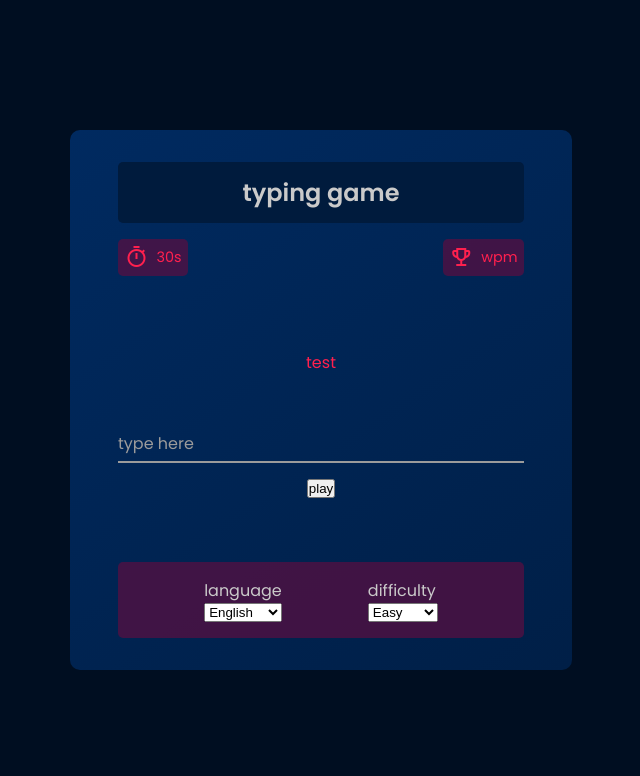
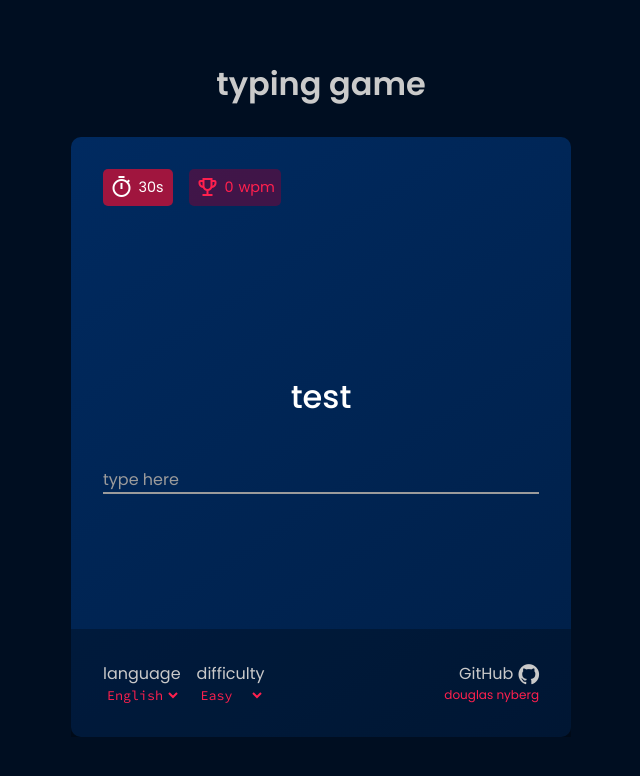
Before and after one commit to doggenyberg/type-game, a plain HTML site: page index.html in a window 1280 px wide. Shown: the whole page, without its empty margins (319-959 px from the left). Drawn offline with nearby package versions, Linux system fonts and the light colour scheme.

Commit message:
working on updateDifficulty

```diff
--- a/index.html
+++ b/index.html
@@ -7,33 +7,37 @@
         <link rel="stylesheet" href="./styles.css" type="text/css">
         <link rel="stylesheet"
             href="https://fonts.googleapis.com/css2?family=Material+Symbols+Outlined:opsz,wght,FILL,GRAD@24,400,0,0" />
+        <link rel="stylesheet"
+            href="https://cdnjs.cloudflare.com/ajax/libs/font-awesome/4.7.0/css/font-awesome.min.css">
     </head>
-    <body>
+    <body class="flex-c">
+        <h1>typing game</h1>
+
         <div class="wrapper flex-c">
-            <h1>typing game</h1>
             <div class="info flex-r">
-                <div class="time flex-r">
+                <div onclick="changeTimer()" class="time flex-r">
                     <span class="material-symbols-outlined">
                         timer
                     </span>
-                    <label id="timer">30</label>s
+                    <p id="timer">30</p>s
                 </div>
                 <div class="record flex-r">
                     <span class="material-symbols-outlined">
                         trophy
                     </span>
-                    <label id="record""></label>wpm
+                    <p id="record"">0</p>wpm
                 </div>
             </div>
             <div class="game-container flex-c form__group field">
-                <label for="inputField" class="word">test</label>
+                <label for="inputField" id="word">test</label>
                 <div class="form__group field">
-                    <input type="input" class="form__field" placeholder="type here"
-                        name="name" id='name' required />
-                    <label for="name" class="form__label">type here</label>
+                    <input type="input" class="form__field"
+                        placeholder="type here"
+                        id="input" />
+                    <label for="input" class="form__label">type here</label>
                 </div>
-                <button>play</button>
             </div>
+            <footer class="flex-r">
                 <div class="settings flex-r">
                     <div class="language-container flex-c">
                         <label for="language">language</label>
@@ -44,13 +48,23 @@
                     </div>
                     <div class="difficult-container flex-c">
                         <label for="difficulty">difficulty</label>
-                    <select id="difficulty">
-                        <option value="easy">Easy</option>
+                        <select onchange="updateDifficulty()" id="difficulty">
+                            <option value="Easy">Easy</option>
                             <option value="Medium">Medium</option>
                             <option value="Hard">Hard</option>
                         </select>
                     </div>
                 </div>
+                <div class="credit flex-c">
+                    <div class="github">
+                        <span>GitHub</span><i class="fa fa-github"
+                            style="font-size:24px" id="github"></i>
+                    </div>
+                    <a href="https://github.com/doggenyberg" target="_blank">douglas nyberg</a>
+                </div>
+            </footer>
+            <dialog></dialog>
         </div>
     </body>
+    <script defer src="./script.js"></script>
 </html>
--- a/script.js
+++ b/script.js
@@ -0,0 +1,43 @@
+const word = document.getElementById("word");
+const inputField = document.getElementById("input");
+const difficultyElement = document.getElementById("difficulty");
+const languageElement = document.getElementById("language");
+const timerElement = document.getElementById("timer");
+
+let timer = 30000;
+let record = 0;
+let language = languageElement.value;
+let difficulty = difficultyElement.value;
+console.log(difficulty)
+
+const changeTimer = () => {
+    const currentTimeValue = timerElement.innerHTML;
+  if (currentTimeValue === "30") {
+    timer = 60000;
+    timerElement.innerHTML = "60";
+  }
+  if (currentTimeValue === "60") {
+    timer = 10000;
+    timerElement.innerHTML = "10";
+  }
+  if (currentTimeValue == "10") {
+    timer = 30000;
+    timerElement.innerHTML = "30";
+  }
+};
+
+const updateDifficulty = () => {
+    asdas
+
+    if (difficultyElement.innerHTML == "Easy") {
+        difficulty = "easy";
+        console.log("here")
+    }
+    if (difficultyElement.innerHTML == "Medium") {
+        difficulty = "medium";
+    }
+    if (difficultyElement.innerHTML == "Hard") {
+        difficulty = "hard";
+    }
+    console.log(difficulty);
+}
--- a/styles.css
+++ b/styles.css
@@ -1,4 +1,5 @@
 @import url("https://fonts.googleapis.com/css2?family=Poppins:ital,wght@0,300;0,400;0,500;0,600;1,300;1,400&display=swap");
+@import url('https://fonts.googleapis.com/css2?family=Source+Code+Pro:ital,wght@0,200..900;1,200..900&display=swap');
 
 * {
   padding: 0;
@@ -11,22 +12,17 @@
   --color-bg2: #5d0e41b0;
   --color-accent: #a0153e;
   --color-text: #ff204e;
-
-  --primary: #11998e;
-  --secondary: #38ef7d;
-  --white: #fff;
   --gray: #9b9b9b;
 }
 
 .form__group {
   position: relative;
   padding: 15px 0 0;
-  margin-top: 10px;
   width: 100%;
 }
 
 .form__field {
-  font-family: inherit;
+  font-family: "Source Code Pro", monospace;
   width: 100%;
   border: 0;
   border-bottom: 2px solid var(--gray);
@@ -35,7 +31,6 @@
   color: var(--white);
   padding: 7px 0;
   background: transparent;
-
 }
 
 .form__field::placeholder {
@@ -60,7 +55,11 @@
 .form__field:focus {
   padding-bottom: 6px;
   border-width: 3px;
-  border-image: linear-gradient(to right, var(--color-accent), var(--color-text));
+  border-image: linear-gradient(
+    to right,
+    var(--color-accent),
+    var(--color-text)
+  );
   border-image-slice: 1;
 }
 
@@ -84,7 +83,7 @@
 }
 
 body {
-  min-height: 100vh;
+  height: 100vh;
   display: flex;
   align-items: center;
   justify-content: center;
@@ -105,10 +104,15 @@ body {
 }
 
 .wrapper {
-  min-width: 400px;
+  margin: 1rem;
+  width: 100%;
+  min-width: 320px;
+  max-width: 500px;
+  max-height: 600px;
+  flex-grow: 1;
+  flex-grow: 1;
   align-items: center;
-  justify-content: center;
-  padding: 2rem 3rem;
+  justify-content: space-between;
   border-radius: 10px;
   gap: 1rem;
   background: rgb(0, 31, 71);
@@ -131,24 +135,25 @@ body {
   filter: progid:DXImageTransform.Microsoft.gradient(startColorstr="#001f47",endColorstr="#002a60",GradientType=1);
 }
 
-.wrapper h1 {
+h1 {
   padding: 0.8rem;
-  width: 100%;
-  text-align: center;
-  background-color: #001b3d;
+  text-align: left;
   border-radius: 5px;
   color: #cacaca;
-  font-size: 1.5rem;
+  font-size: 2rem;
+  font-weight: 800;
 }
 
 .info {
+  padding: 2rem;
   width: 100%;
-  justify-content: space-between;
+  justify-content: flex-start;
+  gap: 1rem;
   font-size: 0.9rem;
 }
 
 .info span {
-  margin-right: 0.5rem;
+  margin-right: 5px;
 }
 
 .info .time,
@@ -157,36 +162,79 @@ body {
   background-color: var(--color-bg2);
   border-radius: 5px;
   align-items: center;
+  justify-content: flex-start;
+  user-select: none;
+}
+
+.info .time {
+  cursor: pointer;
+  background-color: var(--color-accent);
+  color: #fff;
+  min-width: 70px;
+}
+
+.info #record {
+  margin-right: 5px;
 }
 
 .game-container {
   width: 100%;
-  padding: 3rem 0;
+  padding: 4rem 2rem;
   align-items: center;
   gap: 1rem;
 }
 
-/* .game-container input {
-  width: 100%;
-  font-size: 1rem;
-  padding: 0.5rem 1rem;
-  background-color: rgba(29, 29, 29, 0.415);
-  border: none;
-  border-radius: 20px;
-  font-family: "Poppins", sans-serif;
-  color: rgb(205, 205, 205);
+.game-container #word {
+  font-size: 2rem;
+  font-weight: 500;
+  color: white;
 }
 
-.game-container input:focus {
-  outline: none;
-} */
+footer {
+    width: 100%;
+    padding: 2rem;
+    background-color: #00000047;
+    color: #cacaca;
+    justify-content: space-between;
+}
 
 .settings {
-  width: 100%;
-  justify-content: space-evenly;
-  padding: 1rem 2rem;
-  gap: 2rem;
-  color: #cacaca;
-  background-color: var(--color-bg2);
-  border-radius: 5px;
+    gap: 1rem;
 }
+
+.settings select {
+    border: none;
+    color: var(--color-text);
+    font-family: "Source Code Pro", monospace;
+    background-color: #ffffff00;
+}
+
+.settings select:focus {
+    border: none;
+
+}
+
+.settings select > option {
+    border: none;
+    outline: none;
+    background: none;
+    font-size: 0.75rem;
+    color: rgb(0, 0, 0);
+}
+
+.credit {
+    cursor: pointer;
+}
+
+.credit .github {
+    display: flex;
+    align-items: end;
+    gap: 5px;
+    justify-content: flex-end;
+}
+
+.credit a {
+    font-size: 0.75rem;
+    color: var(--color-text);
+    text-decoration: none;
+}
```
Lines whose indentation alone changed are shown as unchanged.
